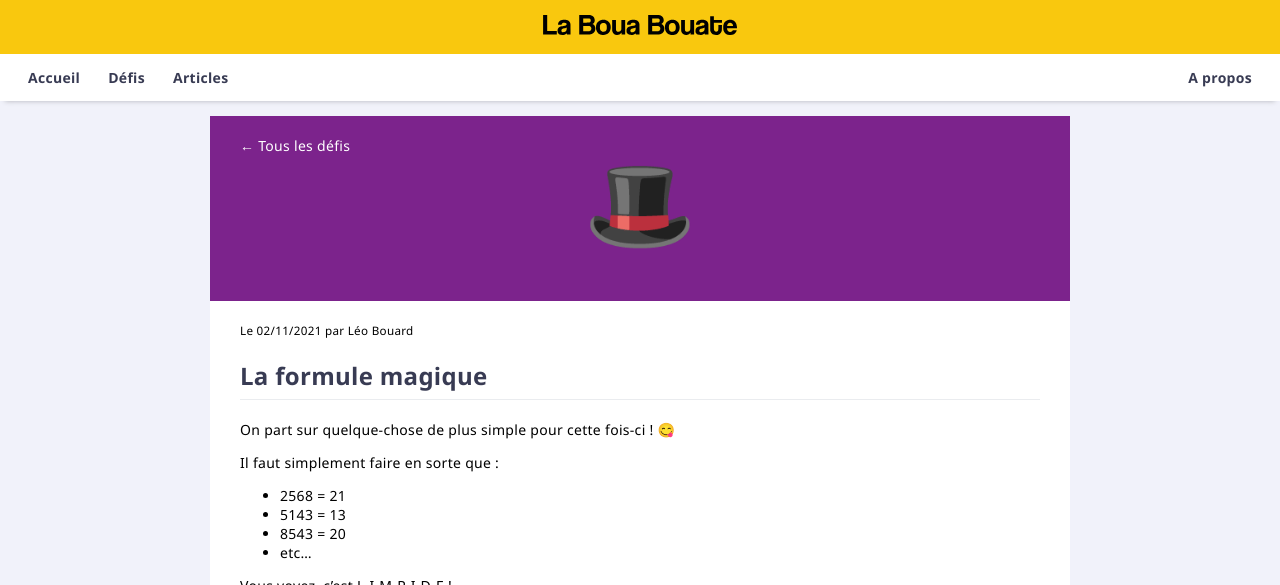
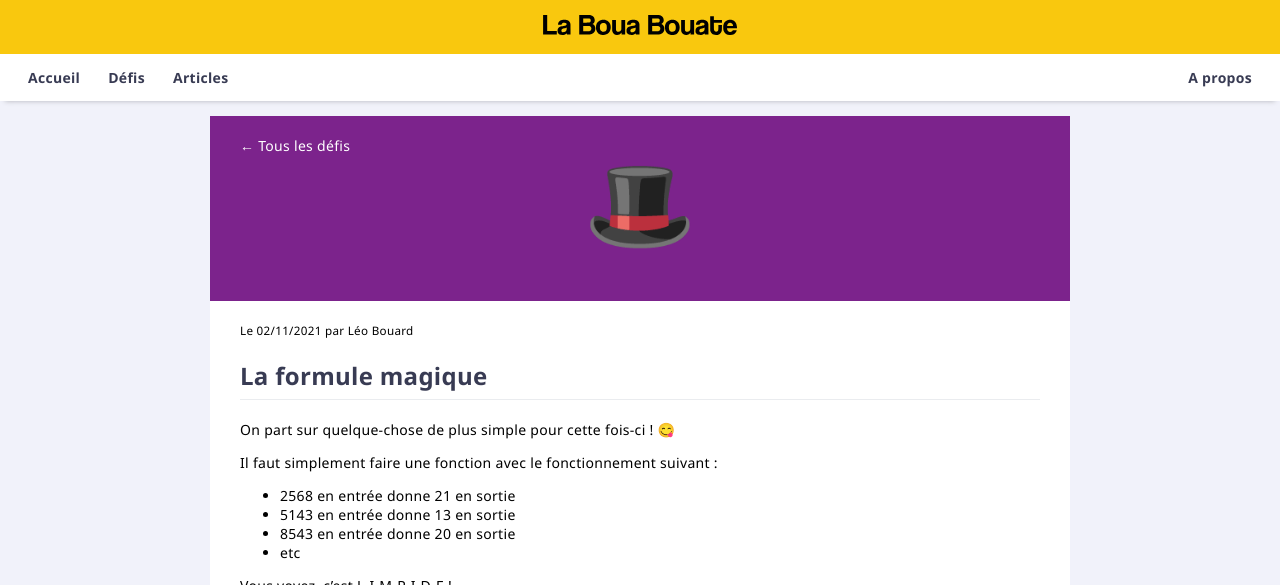
Before and after one commit to leobouard/leobouard.github.io, a Jekyll site: the page built from _posts/2021-11-02-la-formule-magique.md, in a window 1280 px wide and 900 px high, cut to the strip 0-585 px from the top of the window. Built offline with Jekyll 4.4.1, drawn with Linux system fonts in a browser that asks for light colours.

Commit message:
Update 2021-11-02-la-formule-magique.md

```diff
--- a/_posts/2021-11-02-la-formule-magique.md
+++ b/_posts/2021-11-02-la-formule-magique.md
@@ -9,12 +9,12 @@ icon: 🎩
 
 On part sur quelque-chose de plus simple pour cette fois-ci ! 😋
 
-Il faut simplement faire en sorte que :
+Il faut simplement faire une fonction avec le fonctionnement suivant :
 
-- 2568 = 21
-- 5143 = 13
-- 8543 = 20
-- etc...
+- 2568 en entrée donne 21 en sortie
+- 5143 en entrée donne 13 en sortie
+- 8543 en entrée donne 20 en sortie
+- etc
 
 Vous voyez, c'est L-I-M-P-I-D-E !
 
```
